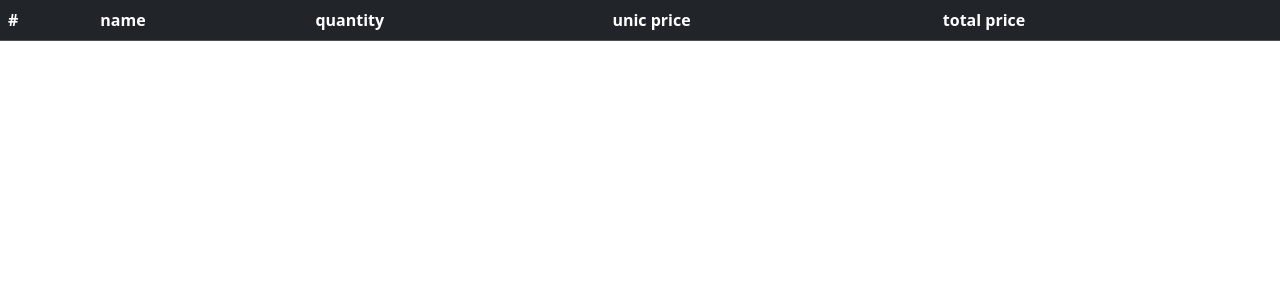
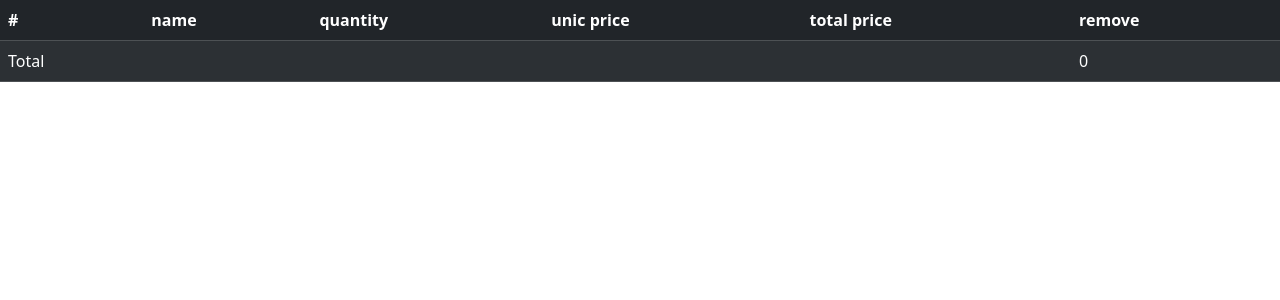
Before and after one commit to ShriiTech/django-E-commerce, a Django app: page /orders/cart/ in a window 1280 px wide. Shown: the top 300 px of the page. Run offline with Django 5.2, Linux system fonts and the light colour scheme; lists and menus that the app fills with data are empty; parts of the project's set-up code (start-up, migrations or seed data) failed here and were passed over.

Commit message:
cart remove

```diff
--- a/orders/cart.py
+++ b/orders/cart.py
@@ -18,6 +18,12 @@ class Cart:
         self.cart[product_id]['quantity'] += quantity
         self.save()
 
+    def remove(self, product):
+        product_id = str(product.id)
+        if product_id in self.cart:
+            del self.cart[product_id]
+            self.save()
+
     def save(self):
         self.session.modified = True
 
@@ -31,3 +37,7 @@ class Cart:
             item['price'] = int(item['price'])
             item['total_price'] = item['price'] * item['quantity']
             yield item
+
+
+    def get_total_price(self):
+        return sum(int(item['price']) * item['quantity'] for item in self.cart.values())
--- a/orders/templates/orders/cart.html
+++ b/orders/templates/orders/cart.html
@@ -11,6 +11,7 @@
       <th scope="col">quantity</th>
       <th scope="col">unic price</th>
       <th scope="col">total price</th>
+      <th scope="col">remove</th>
     </tr>
   </thead>
   <tbody>
@@ -21,8 +22,14 @@
       <td>{{item.quantity}}</td>
       <td>{{item.price}}</td>
       <td>{{item.total_price}}</td>
+      <td><a href="{% url 'orders:cart_remove' item.product.id %}">remove</a></td>
     </tr>
     {% endfor %}
+    <tr>
+      <td>Total</td>
+      <td colspan="4"></td>
+      <td> {{cart.get_total_price}} </td>
+    </tr>
   </tbody>
 </table>
 
--- a/orders/urls.py
+++ b/orders/urls.py
@@ -1,10 +1,11 @@
 # orders/urls.py
 from django.urls import path
-from .views import CartView, CartAddView
+from .views import CartView, CartAddView, CartRemoveView
 
 app_name = 'orders'
 
 urlpatterns = [
     path('cart/', CartView.as_view(), name='cart'),
     path('cart/add/<int:product_id>/', CartAddView.as_view(), name='cart_add'),
+    path('cart/remove/<int:product_id>/', CartRemoveView.as_view(), name='cart_remove'),
 ]
--- a/orders/views.py
+++ b/orders/views.py
@@ -19,3 +19,11 @@ class CartAddView(View):
         if form.is_valid():
             cart.add(product, form.cleaned_data['quantity'])
         return redirect('orders:cart')
+
+
+class CartRemoveView(View):
+    def get (self , request, product_id):
+         cart = Cart(request)
+         product = get_object_or_404 (Product, id = product_id)
+         cart.remove(product)
+         return redirect ('orders:cart')
```
Also changed, not shown: db.sqlite3.
